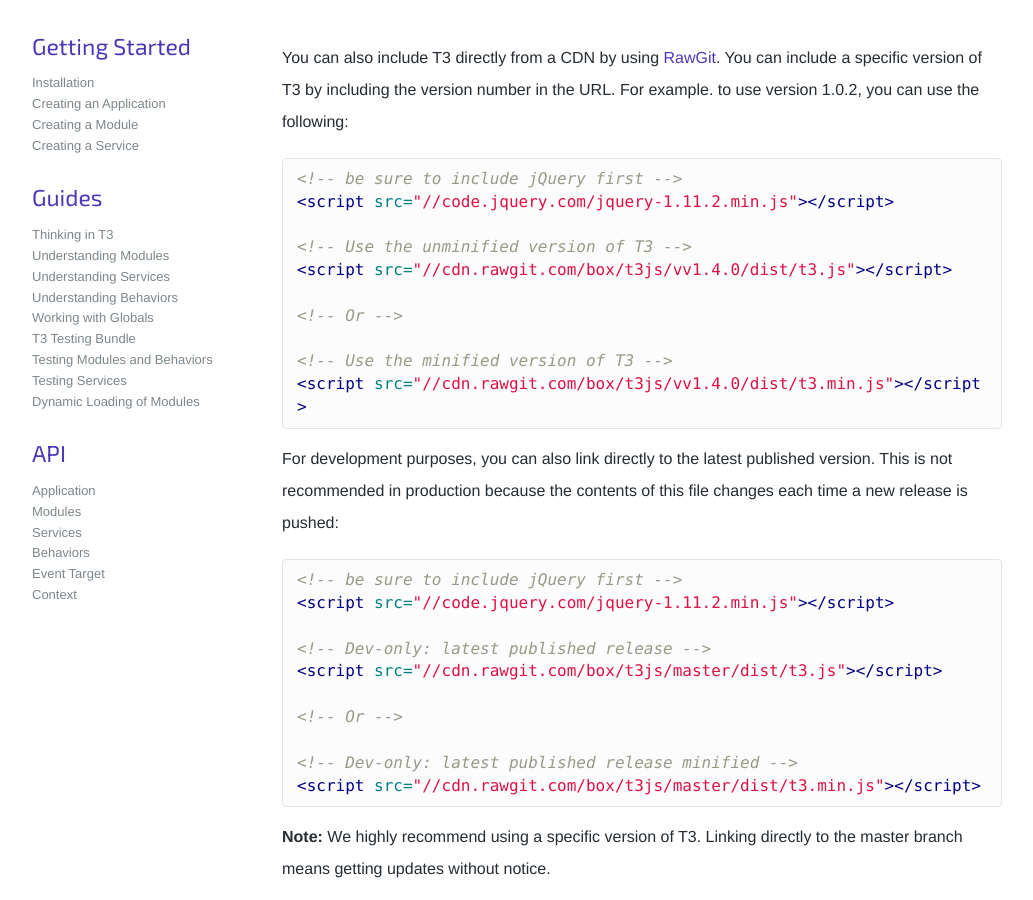
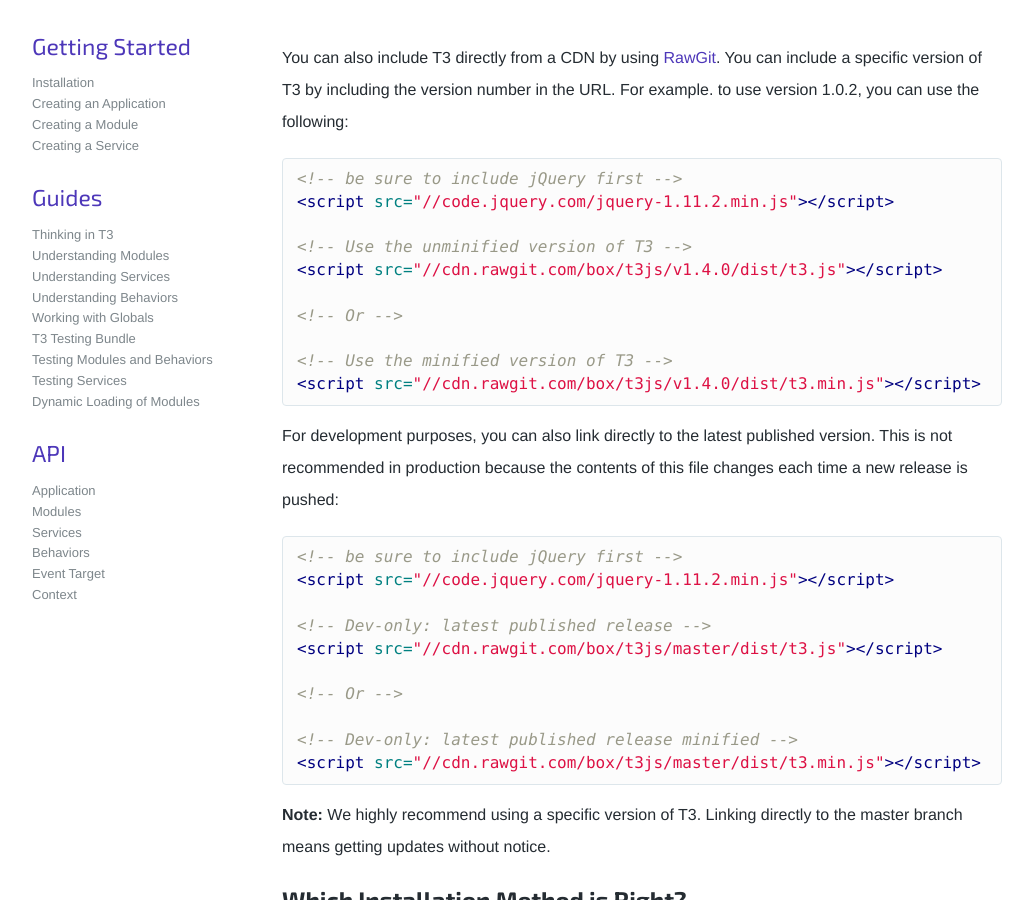
Before and after one commit to box/t3js, a Jekyll site: the page built from docs/getting-started/installation.md, in a window 1280 px wide and 900 px high, scrolled down 1398 px. Shown: the whole window, without its empty margins (123-1156 px from the left). Built offline with Jekyll 4.4.1, drawn with Linux system fonts in a browser that asks for light colours; Markdown is read by kramdown in place of the engine named in the settings.

````diff
--- a/docs/getting-started/installation.md
+++ b/docs/getting-started/installation.md
@@ -54,12 +54,12 @@ You can also include T3 directly from a CDN by using [RawGit](http://rawgit.com)
 <script src="//code.jquery.com/jquery-1.11.2.min.js"></script>
 
 <!-- Use the unminified version of T3 -->
-<script src="//cdn.rawgit.com/box/t3js/v{{ site.data.t3.version }}/dist/t3.js"></script>
+<script src="//cdn.rawgit.com/box/t3js/{{ site.data.t3.version }}/dist/t3.js"></script>
 
 <!-- Or -->
 
 <!-- Use the minified version of T3 -->
-<script src="//cdn.rawgit.com/box/t3js/v{{ site.data.t3.version }}/dist/t3.min.js"></script>
+<script src="//cdn.rawgit.com/box/t3js/{{ site.data.t3.version }}/dist/t3.min.js"></script>
 ```
 
 For development purposes, you can also link directly to the latest published version. This is not recommended in production because the contents of this file changes each time a new release is pushed:
````
Also changed, not shown: docs/guides/testing-bundle.md (+1 -1 lines), download/index.md (+2 -2 lines), examples/credit-card/index.md (+1 -1 lines), examples/todo/live/index.md (+1 -1 lines).
